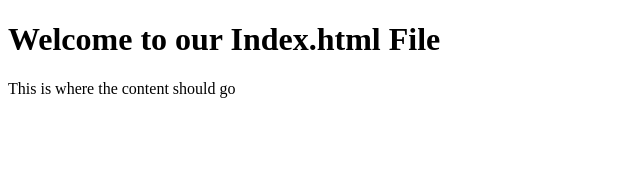
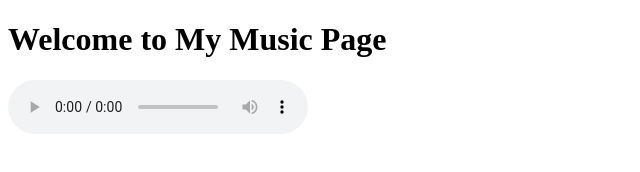
Before and after one commit to Yetval1234556/MUNIC, a plain HTML site: page index.html in a window 1280 px wide. Shown: the whole page, without its empty margins (0-640 px from the left). Drawn offline with Linux system fonts and the light colour scheme.

Commit message:
Update index.html

```diff
--- a/index.html
+++ b/index.html
@@ -1,12 +1,15 @@
 <!DOCTYPE html>
 <html lang="en">
 <head>
-	<meta charset="utf-8">
-	<title>Blank Index.html File</title>
-	<meta name="description" content="Ths is an Index.html file">
+    <meta charset="UTF-8">
+    <meta name="viewport" content="width=device-width, initial-scale=1.0">
+    <title>Music Player</title>
 </head>
 <body>
-	<h1>Welcome to our Index.html File</h1>
-	<p>This is where the content should go</p>
+    <h1>Welcome to My Music Page</h1>
+    <audio controls>
+        <source src="music.mp3" type="audio/mpeg">
+        Your browser does not support the audio element.
+    </audio>
 </body>
 </html>
```
